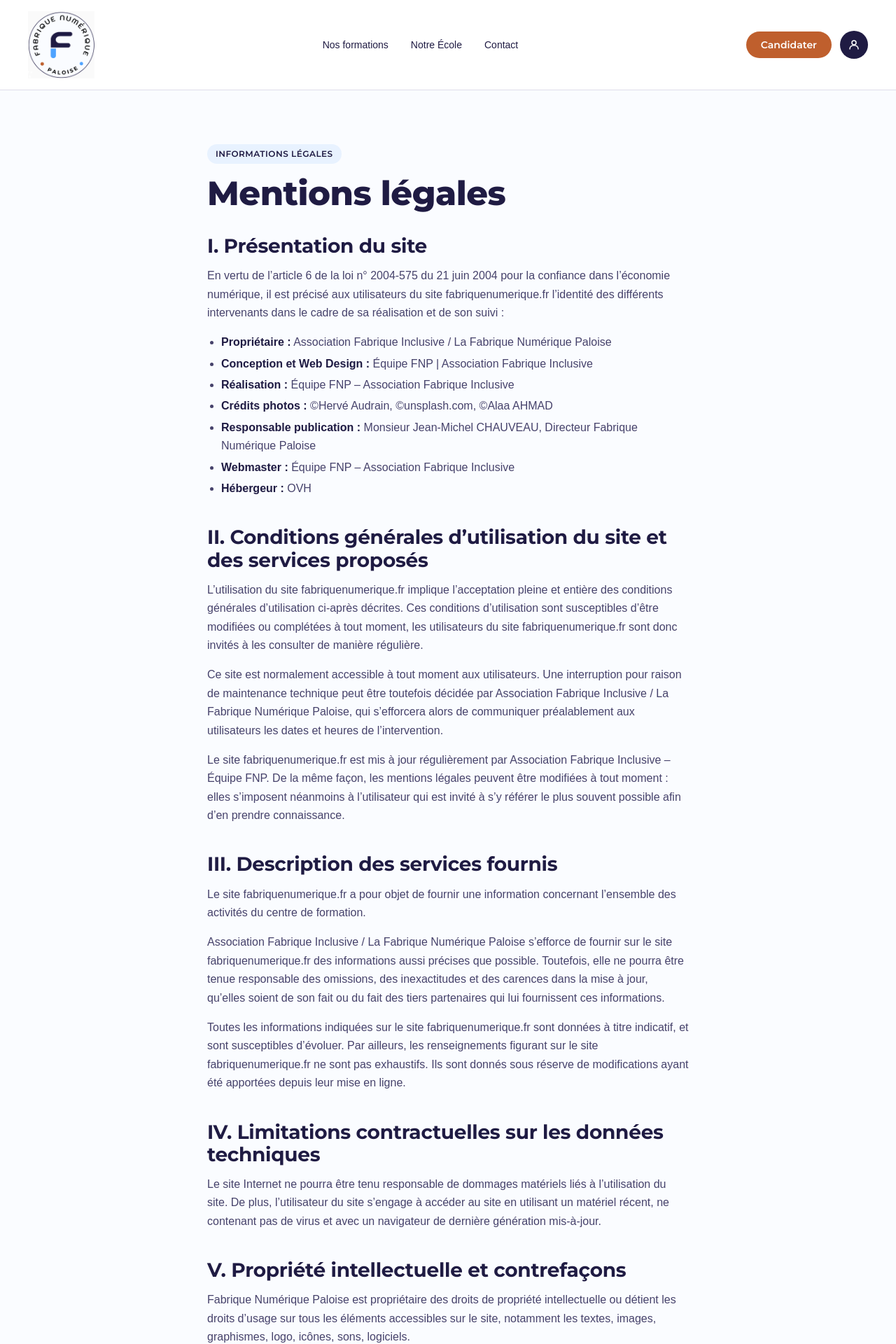
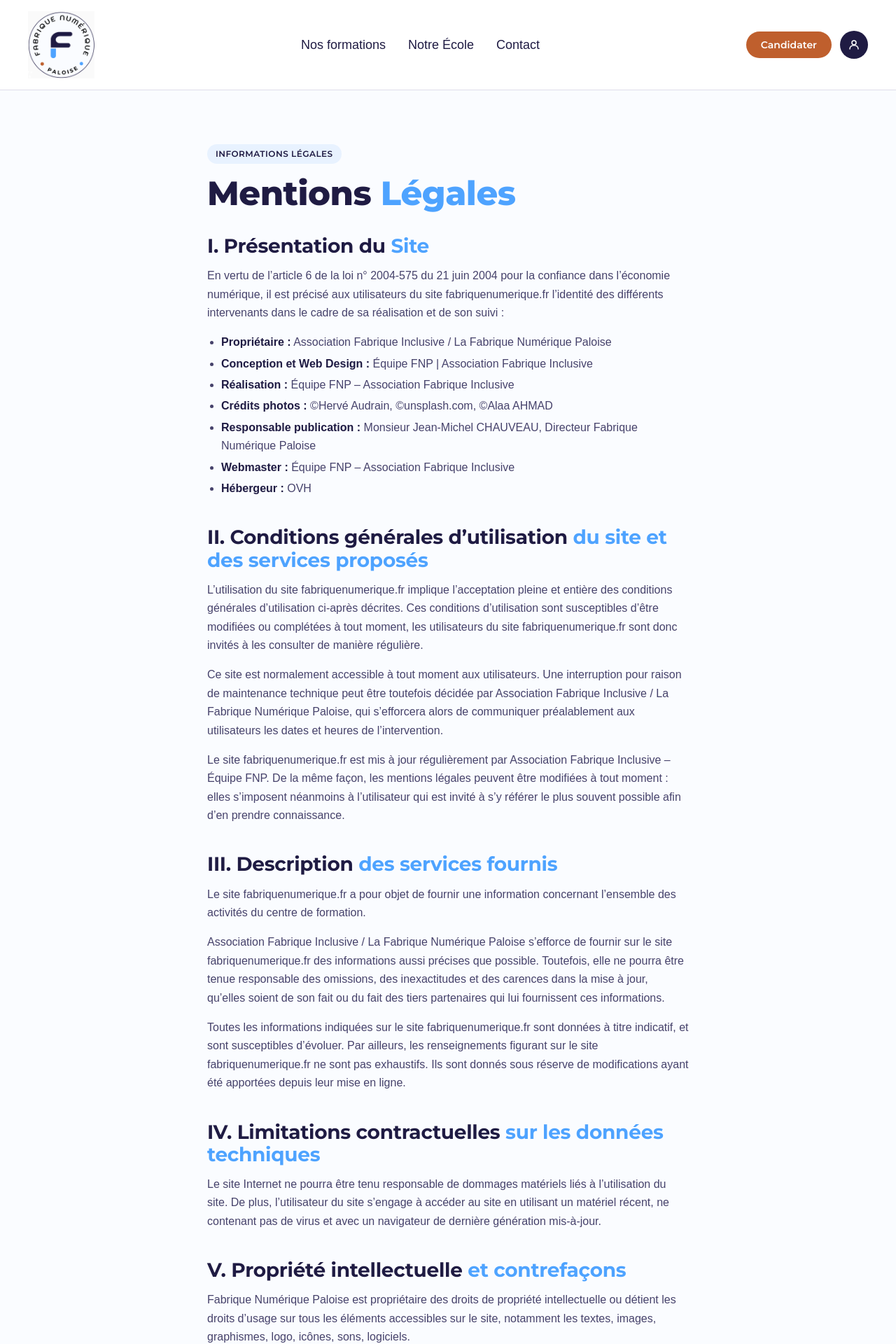
Before and after one commit to LaureLavie/fnp, a Next.js app in the folder nextjs/: page /mentions-legales in a window 1280 px wide. Shown: the top 1920 px of the page at 70% size. Built offline with nearby package versions, Linux system fonts and the light colour scheme; a web font is replaced by a local one.

Commit message:
charte graphique FNP/css

```diff
--- a/nextjs/app/mentions-legales/page.tsx
+++ b/nextjs/app/mentions-legales/page.tsx
@@ -16,11 +16,11 @@
         <section className="section">
           <div className="container max-w-3xl">
             <span className="badge badge-cyan mb-4">Informations légales</span>
-            <h1 className="text-3xl md:text-4xl">Mentions légales</h1>
+            <h1 className="text-3xl md:text-4xl">Mentions <span className="text-cyan">Légales</span></h1>
 
             <div className="flex flex-col gap-10 mt-8">
               <article>
-                <h2>I. Présentation du site</h2>
+                <h2>I. Présentation du <span className="text-cyan">Site</span></h2>
                 <p>
                   En vertu de l&rsquo;article 6 de la loi n° 2004-575 du 21
                   juin 2004 pour la confiance dans l&rsquo;économie numérique,
@@ -59,7 +59,7 @@
               </article>
 
               <article>
-                <h2>II. Conditions générales d&rsquo;utilisation du site et des services proposés</h2>
+                <h2>II. Conditions générales d&rsquo;utilisation <span className="text-cyan">du site et des services proposés</span></h2>
                 <p>
                   L&rsquo;utilisation du site fabriquenumerique.fr implique
                   l&rsquo;acceptation pleine et entière des conditions
@@ -88,7 +88,7 @@
               </article>
 
               <article>
-                <h2>III. Description des services fournis</h2>
+                <h2>III. Description <span className="text-cyan">des services fournis</span></h2>
                 <p>
                   Le site fabriquenumerique.fr a pour objet de fournir une
                   information concernant l&rsquo;ensemble des activités du
@@ -115,7 +115,7 @@
               </article>
 
               <article>
-                <h2>IV. Limitations contractuelles sur les données techniques</h2>
+                <h2>IV. Limitations contractuelles <span className="text-cyan">sur les données techniques</span></h2>
                 <p className="mb-0">
                   Le site Internet ne pourra être tenu responsable de
                   dommages matériels liés à l&rsquo;utilisation du site. De
@@ -127,7 +127,7 @@
               </article>
 
               <article>
-                <h2>V. Propriété intellectuelle et contrefaçons</h2>
+                <h2>V. Propriété intellectuelle <span className="text-cyan">et contrefaçons</span></h2>
                 <p>
                   Fabrique Numérique Paloise est propriétaire des droits de propriété
                   intellectuelle ou détient les droits d&rsquo;usage sur tous
@@ -150,7 +150,7 @@
               </article>
 
               <article>
-                <h2>VI. Limitations de responsabilité</h2>
+                <h2>VI. Limitations <span className="text-cyan">de responsabilité</span></h2>
                 <p>
                   Fabrique Numérique Paloise ne pourra être tenue responsable des dommages
                   directs et indirects causés au matériel de
@@ -184,7 +184,7 @@
               </article>
 
               <article>
-                <h2>VII. Gestion des données personnelles</h2>
+                <h2>VII. Gestion <span className="text-cyan">des données personnelles</span></h2>
                 <p>
                   En France, les données personnelles sont notamment
                   protégées par la loi n° 78-87 du 6 janvier 1978, la loi n°
@@ -245,7 +245,7 @@
               </article>
 
               <article>
-                <h2>VIII. Liens hypertextes et cookies</h2>
+                <h2>VIII. Liens hypertextes <span className="text-cyan">et cookies</span></h2>
 
                 <p>
                   La navigation sur le site fabriquenumerique.fr est
@@ -306,7 +306,7 @@
               </article>
 
               <article>
-                <h2>IX. Droit applicable et attribution de juridiction</h2>
+                <h2>IX. Droit applicable <span className="text-cyan">et attribution de juridiction</span></h2>
                 <p className="mb-0">
                   Tout litige en relation avec l&rsquo;utilisation du site{" "}
                   <a href="https://www.fabriquenumerique.fr" target="_blank" rel="noopener noreferrer">
@@ -319,7 +319,7 @@
               </article>
 
               <article>
-                <h2>X. Les principales lois concernées</h2>
+                <h2>X. Les principales <span className="text-cyan">Lois concernées</span></h2>
                 <ul className="list-disc pl-5 flex flex-col gap-1 text-ink-700 mb-0">
                   <li>
                     Loi n° 78-87 du 6 janvier 1978, notamment modifiée par la
--- a/nextjs/components/ContactSection.tsx
+++ b/nextjs/components/ContactSection.tsx
@@ -49,7 +49,7 @@
     <section id="contact" className="section pt-0 scroll-mt-20">
       <div className="container">
         <span className="badge badge-cyan mb-4">Contacte-nous</span>
-        <h2>Une question ? Parlons-en !</h2>
+        <h2>Une question ? <span className="text-cyan">Parlons-en !</span></h2>
 
         <ul className="flex flex-col gap-4 mt-6 mb-10 list-none p-0">
           {infos.map((info) => (
--- a/nextjs/components/Engagements.tsx
+++ b/nextjs/components/Engagements.tsx
@@ -32,7 +32,7 @@
   return (
     <section id="engagements" className="section pt-0 scroll-mt-20">
       <div className="container">
-        <h2>Nos engagements</h2>
+        <h2>Nos <span className="text-cyan">Engagements</span></h2>
         <p className="max-w-xl">
           Fabrique Inclusive accélère l&apos;accès aux métiers du numérique
           avec la Fabrique Numérique Paloise. Peu importe le parcours, nous
--- a/nextjs/components/Hero.tsx
+++ b/nextjs/components/Hero.tsx
@@ -3,7 +3,7 @@
     <section className="section pb-12">
       <div className="container">
         <h1 className="text-3xl md:text-4xl max-w-2xl">
-          La Fabrique Numérique : Formez-vous à la tech de demain
+          La Fabrique Numérique : <span className="text-cyan">Formez-vous à la tech de demain</span>
         </h1>
 
         <p className="text-lg max-w-xl mt-6">
--- a/nextjs/components/Navbar.tsx
+++ b/nextjs/components/Navbar.tsx
@@ -54,7 +54,7 @@
             <a
               key={link.label}
               href={link.href}
-              className={`link-underline text-sm font-medium ${
+              className={`link-underline text-lg font-medium ${
                 isActive(link.href) ? "text-primary" : "text-ink-900"
               }`}
             >
```
